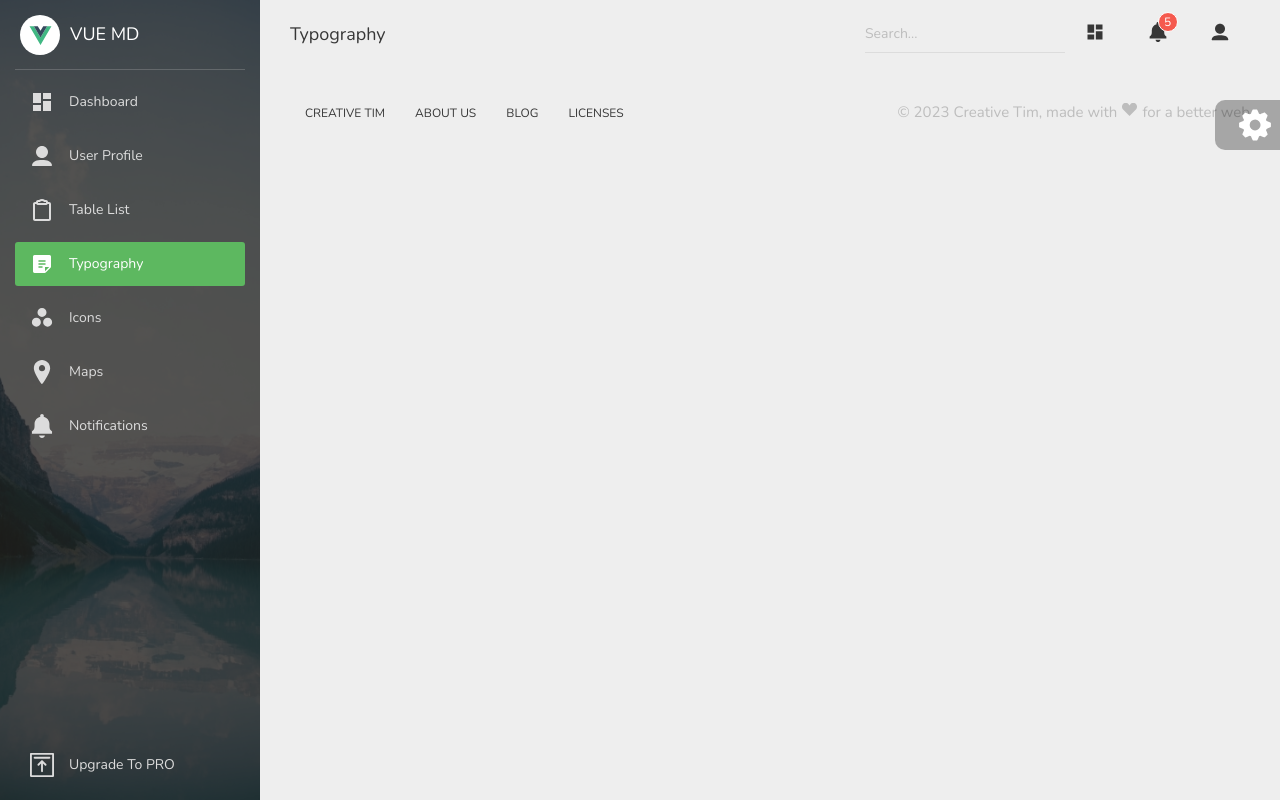
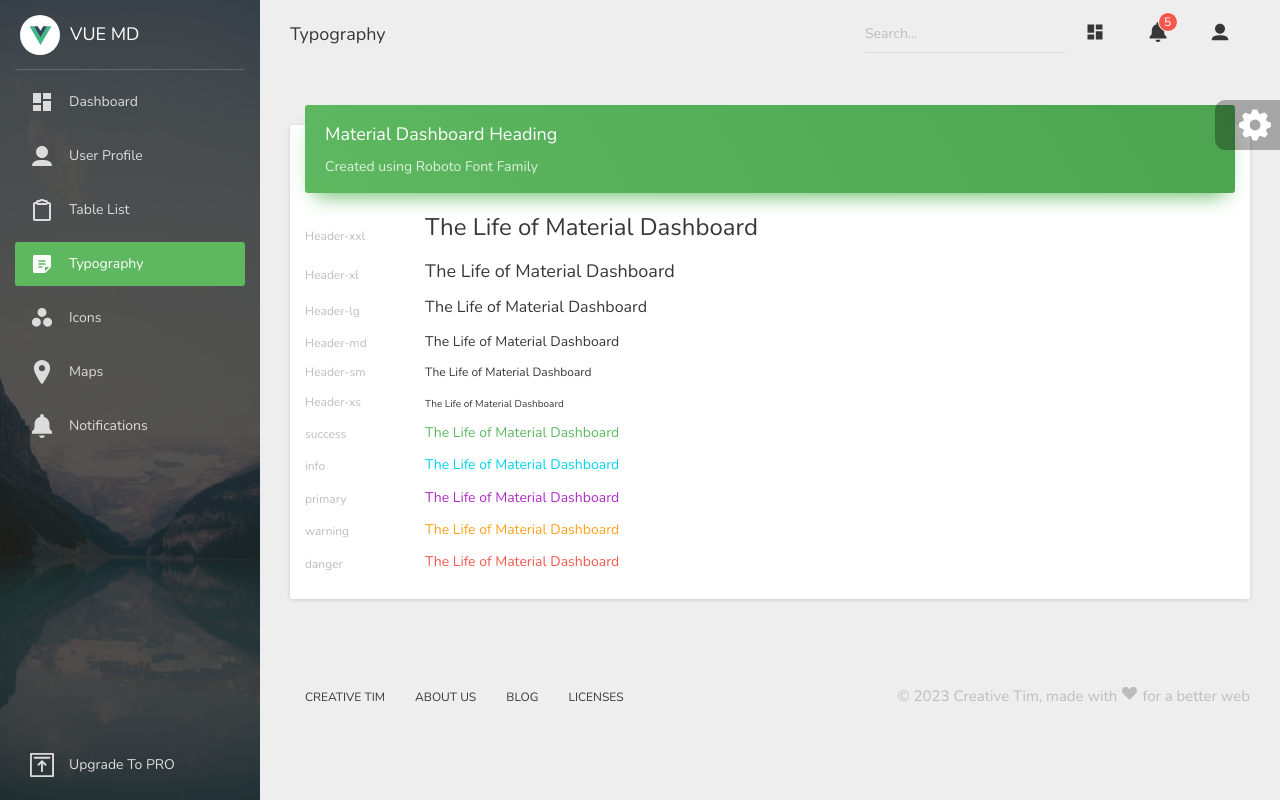
Before and after one commit to chichoon/vue-dashboard, a Vue app: page /typography in a window 1280 px wide. Built offline with nearby package versions, Linux system fonts and the light colour scheme; what evui would draw is missing.

Commit message:
feat: :sparkles: Typography 페이지 추가

```diff
--- /dev/null
+++ b/src/components/atoms/TextComponent.vue
@@ -0,0 +1,91 @@
+<script setup lang="ts">
+import type { ColorType, FontSizeType } from '@/types/common';
+
+interface Props {
+  text: string;
+  size: FontSizeType;
+  color?: ColorType | 'secondary' | 'ternary';
+}
+
+defineProps<Props>();
+</script>
+
+<template>
+  <span
+    :class="[
+      'text',
+      { 'text--xs': size === 'xs' },
+      { 'text--sm': size === 'sm' },
+      { 'text--md': size === 'md' },
+      { 'text--lg': size === 'lg' },
+      { 'text--xl': size === 'xl' },
+      { 'text--xxl': size === 'xxl' },
+      { 'text--info': color === 'info' },
+      { 'text--success': color === 'success' },
+      { 'text--warning': color === 'warning' },
+      { 'text--danger': color === 'danger' },
+      { 'text--primary': color === 'primary' },
+      { 'text--secondary': color === 'secondary' },
+      { 'text--ternary': color === 'ternary' }
+    ]"
+    >{{ text }}</span
+  >
+</template>
+
+<style scoped lang="scss">
+.text {
+  color: var(--text-primary);
+
+  &--xs {
+    font-size: var(--font-xs);
+  }
+
+  &--sm {
+    font-size: var(--font-sm);
+  }
+
+  &--md {
+    font-size: var(--font-md);
+  }
+
+  &--lg {
+    font-size: var(--font-lg);
+  }
+
+  &--xl {
+    font-size: var(--font-xl);
+  }
+
+  &--xxl {
+    font-size: var(--font-xxl);
+  }
+
+  &--info {
+    color: var(--notification-info);
+  }
+
+  &--success {
+    color: var(--notification-success);
+  }
+
+  &--warning {
+    color: var(--notification-warning);
+  }
+
+  &--primary {
+    color: var(--notification-primary);
+  }
+
+  &--danger {
+    color: var(--notification-danger);
+  }
+
+  &--secondary {
+    color: var(--text-secondary);
+  }
+
+  &--ternary {
+    color: var(--text-ternary);
+  }
+}
+</style>
--- a/src/types/common.ts
+++ b/src/types/common.ts
@@ -1,6 +1,7 @@
 export type ClassType = string | Record<string, boolean> | (string | Record<string, boolean>)[];
 export type ColorType = 'info' | 'success' | 'warning' | 'danger' | 'primary';
 export type GNBImageType = 1 | 2 | 3 | 4;
+export type FontSizeType = 'xs' | 'sm' | 'md' | 'lg' | 'xl' | 'xxl';
 
 export interface SettingsType {
   color: ColorType;
--- a/src/views/TypographyView.vue
+++ b/src/views/TypographyView.vue
@@ -1,7 +1,60 @@
-<script setup lang="ts"></script>
+<script setup lang="ts">
+import TextComponent from '@/components/atoms/TextComponent.vue';
+import { DashboardTitleItem } from '@/components/molecules/Dashboard';
+import type { ColorType, FontSizeType } from '@/types/common';
+
+const FONT_SIZE: FontSizeType[] = ['xxl', 'xl', 'lg', 'md', 'sm', 'xs'];
+const COLORS: ColorType[] = ['success', 'info', 'primary', 'warning', 'danger'];
+</script>
 
 <template>
-  <div class="typography-view"></div>
+  <div class="typography-view">
+    <DashboardTitleItem
+      color="success"
+      title="Material Dashboard Heading"
+      subtitle="Created using Roboto Font Family"
+    >
+      <template #bottom>
+        <ul class="typography-view__list">
+          <li v-for="size in FONT_SIZE" :key="size">
+            <TextComponent :text="`Header-${size}`" size="sm" color="secondary" />
+            <TextComponent text="The Life of Material Dashboard" :size="size" />
+          </li>
+          <li v-for="color in COLORS" :key="color">
+            <TextComponent :text="color" size="sm" color="secondary" />
+            <TextComponent text="The Life of Material Dashboard" size="md" :color="color" />
+          </li>
+        </ul>
+      </template>
+    </DashboardTitleItem>
+  </div>
 </template>
 
-<style scoped lang="scss"></style>
+<style scoped lang="scss">
+.typography-view {
+  display: flex;
+  flex-direction: column;
+  padding: 30px 15px;
+
+  & > section {
+    width: 100%;
+    max-width: 100%;
+    min-width: 100%;
+  }
+
+  &__list {
+    & > li {
+      margin-bottom: 10px;
+      display: flex;
+      flex-direction: row;
+      align-items: flex-end;
+      gap: 20px;
+
+      & > span:first-child {
+        display: inline-block;
+        width: 100px;
+      }
+    }
+  }
+}
+</style>
```
